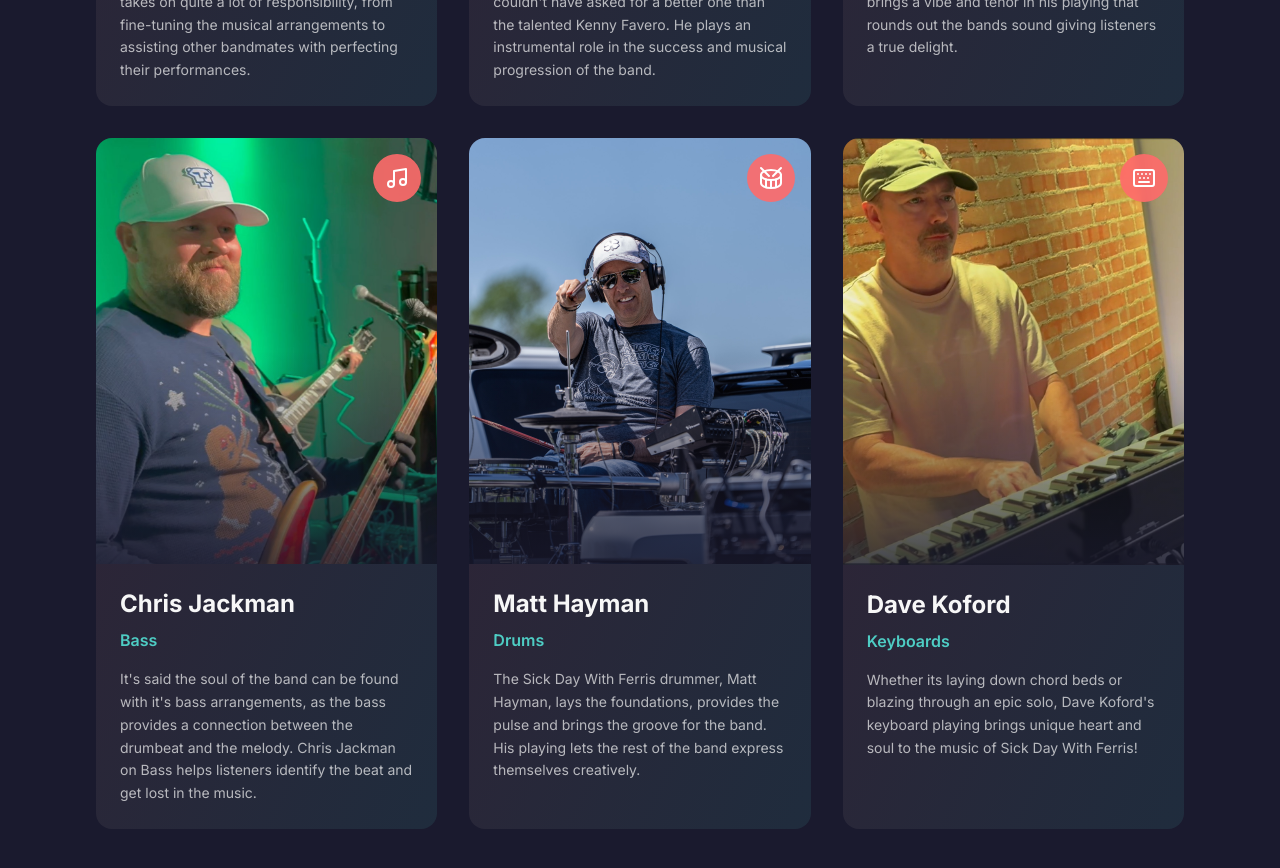
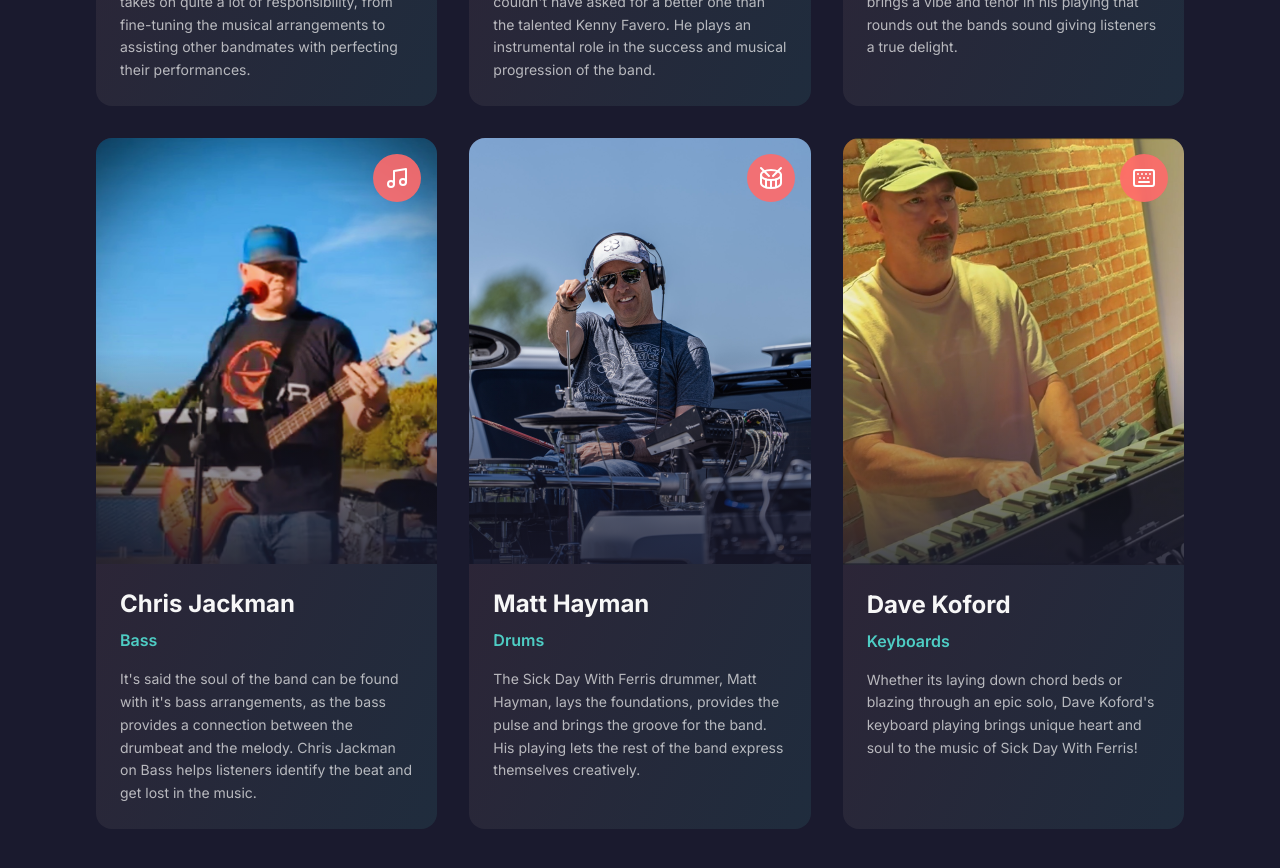
Before and after one commit to jah0027/sickday-website, a React (Vite) app: page / in a window 1280 px wide. Shown: the part 4460-5328 px from the top of the page. Built offline with nearby package versions, Linux system fonts and the light colour scheme.

Commit message:
Refactor code structure for improved readability and maintainability

```diff
--- a/src/components/About.jsx
+++ b/src/components/About.jsx
@@ -37,7 +37,7 @@ const About = () => {
       role: 'Bass',
       icon: Music,
       bio: 'It\'s said the soul of the band can be found with it\'s bass arrangements, as the bass provides a connection between the drumbeat and the melody. Chris Jackman on Bass helps listeners identify the beat and get lost in the music.',
-      image: '/Assets/Images/Chris1.jpg',
+      image: '/Assets/Images/chris2.jpg',
     },
     {
       name: 'Matt Hayman',
```
Also changed, not shown: public/Assets/Images/chris2.JPEG (added), public/Assets/Images/chris2.jpg (added).
